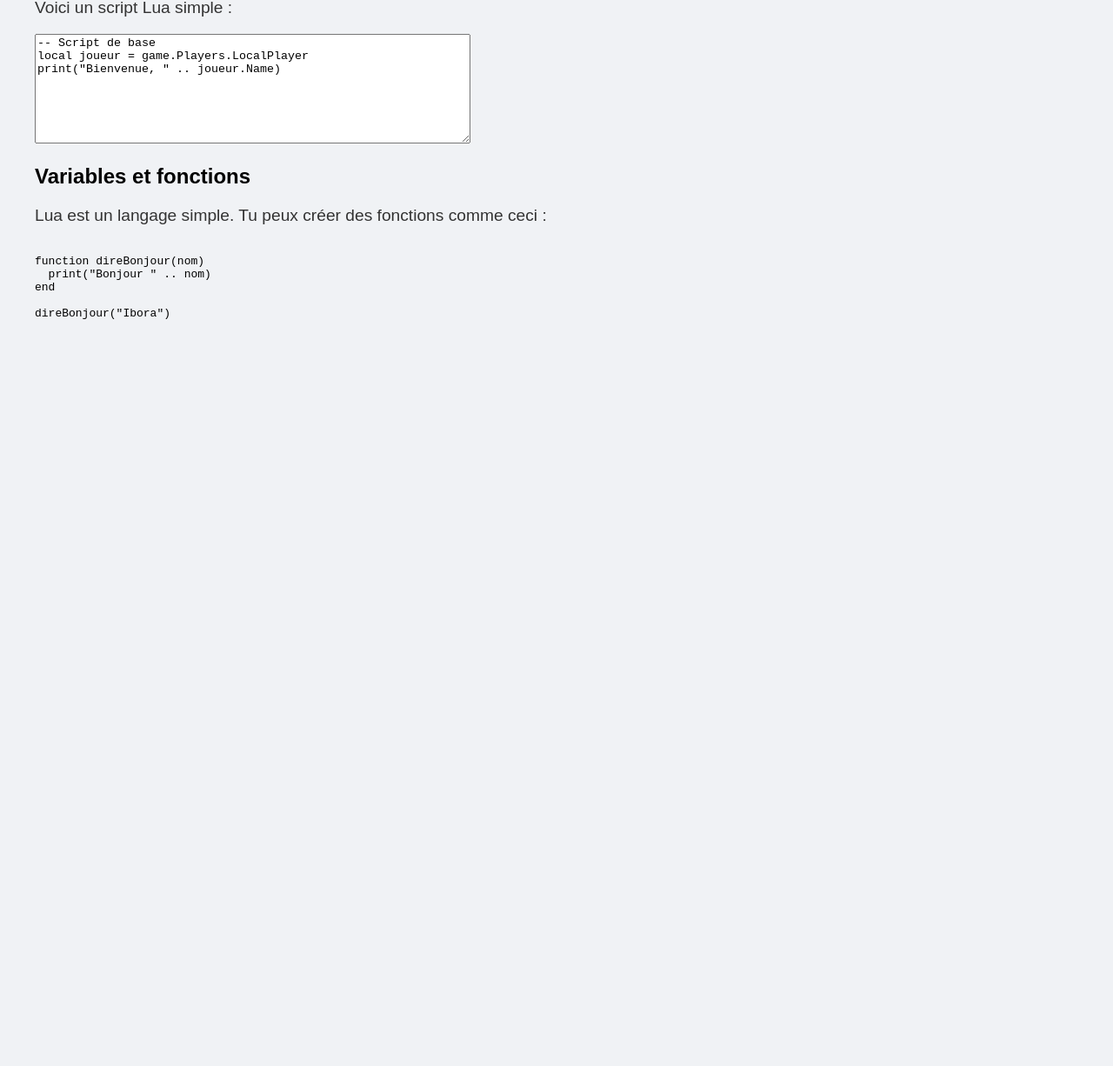
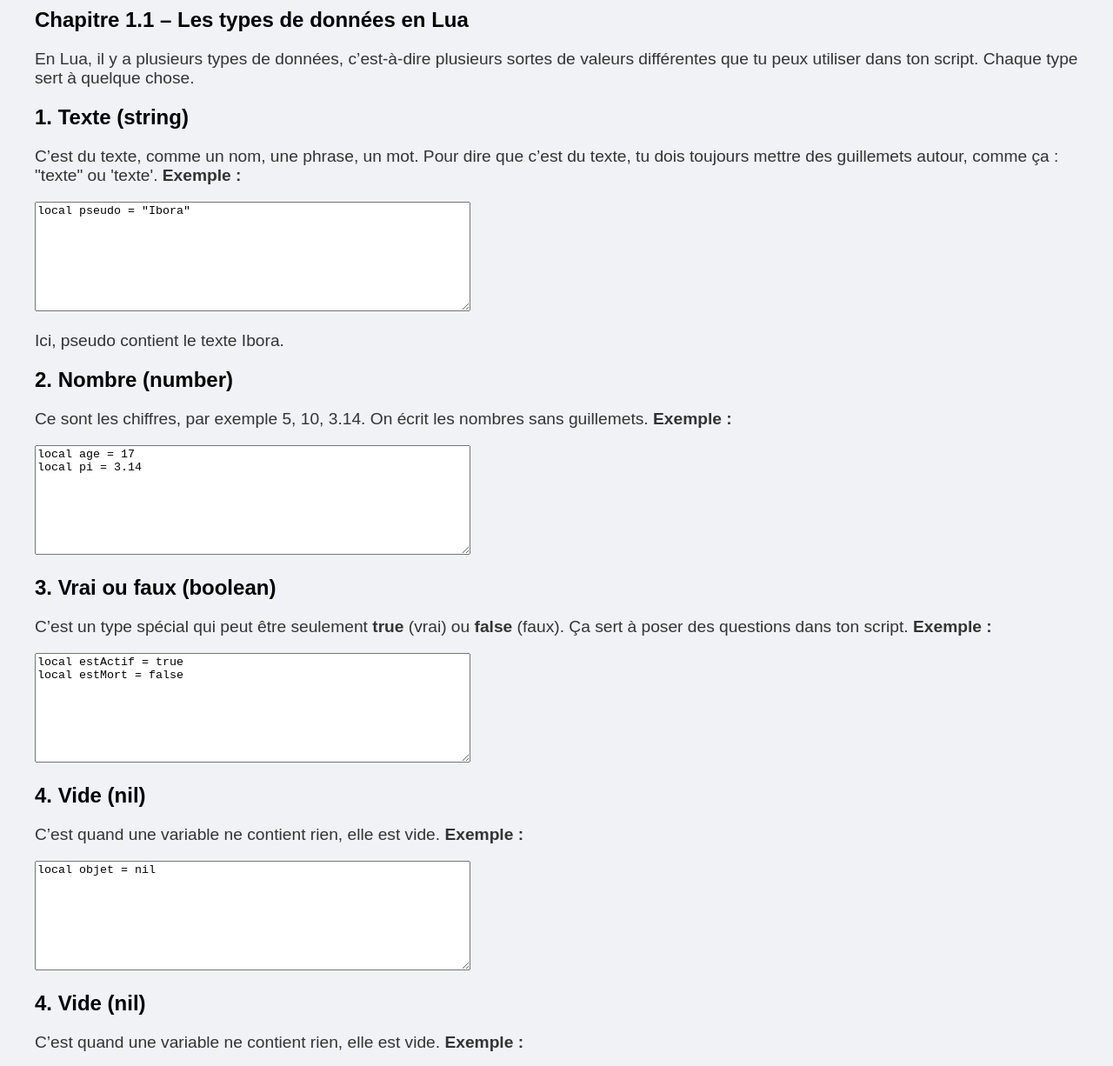
Before and after one commit to ibora-dev/LUARobloxDOC, a plain HTML site: page doc.html in a window 1280 px wide. Shown: the part 270-1496 px from the top of the page at 87% size. Before the commit the page ends 800 px from the top, so only its background shows below. Drawn offline with Linux system fonts and the light colour scheme.

Commit message:
Update doc.html

```diff
--- a/doc.html
+++ b/doc.html
@@ -16,25 +16,49 @@
     <h1>Documentation Lua</h1>
     <p>Dans cette section, tu trouveras des explications sur le scripting Lua pour t’aider à mieux comprendre et programmer sur des plateformes comme <strong>Roblox</strong>.</p>
 
-    <h2>Exemple de base</h2>
-    <p>Voici un script Lua simple :</p>
+    <h1>Partie 1 : Les bases du langage Lua</h1>
+    <h2>Chapitre 1.1 – Les types de données en Lua</h2>
+    <p>En Lua, il y a plusieurs types de données, c’est-à-dire plusieurs sortes de valeurs différentes que tu peux utiliser dans ton script. Chaque type sert à quelque chose.</p>
+    <h2>1. Texte (string)</h2>
+    <p>C’est du texte, comme un nom, une phrase, un mot.
+Pour dire que c’est du texte, tu dois toujours mettre des guillemets autour, comme ça : "texte" ou 'texte'.
+    <strong>Exemple :</strong></p>
+    <textarea rows="8" cols="60" readonly>
+local pseudo = "Ibora"
+    </textarea>
+<p>Ici, pseudo contient le texte Ibora.</p>
 
+    <h2>2. Nombre (number)</h2>
+    <p>Ce sont les chiffres, par exemple 5, 10, 3.14.
+On écrit les nombres sans guillemets.
+    <strong>Exemple :</strong></p>
     <textarea rows="8" cols="60" readonly>
--- Script de base
-local joueur = game.Players.LocalPlayer
-print("Bienvenue, " .. joueur.Name)
+local age = 17
+local pi = 3.14
     </textarea>
 
-    <h2>Variables et fonctions</h2>
-    <p>Lua est un langage simple. Tu peux créer des fonctions comme ceci :</p>
+    <h2>3. Vrai ou faux (boolean)</h2>
+    <p>C’est un type spécial qui peut être seulement <strong>true</strong> (vrai) ou <strong>false</strong> (faux).
+Ça sert à poser des questions dans ton script.
+    <strong>Exemple :</strong></p>
+    <textarea rows="8" cols="60" readonly>
+local estActif = true
+local estMort = false
+    </textarea>
 
-    <pre><code>
-function direBonjour(nom)
-  print("Bonjour " .. nom)
-end
+    <h2>4. Vide (nil)</h2>
+    <p>C’est quand une variable ne contient rien, elle est vide.
+    <strong>Exemple :</strong></p>
+    <textarea rows="8" cols="60" readonly>
+local objet = nil
+    </textarea>
 
-direBonjour("Ibora")
-    </code></pre>
+     <h2>4. Vide (nil)</h2>
+    <p>C’est quand une variable ne contient rien, elle est vide.
+    <strong>Exemple :</strong></p>
+    <textarea rows="8" cols="60" readonly>
+local objet = nil
+    </textarea>
   </main>
 </body>
 </html>
```
